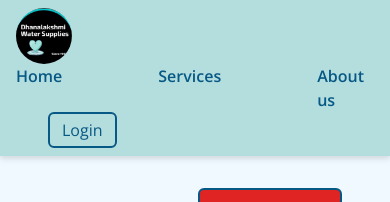
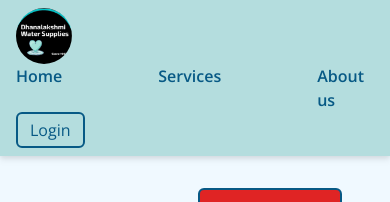
Before and after one commit to EclipticCode/DWS-FE, a React (Vite) app: page / in a window 390 px wide. Shown: the top 202 px of the page. Built offline with nearby package versions, Linux system fonts and the light colour scheme.

Commit message:
alignment changes

```diff
--- a/src/Components/Navbar.jsx
+++ b/src/Components/Navbar.jsx
@@ -27,7 +27,7 @@ const Navbar = () => {
           <Link to={"/aboutUs"}>About us</Link>
         </div>
       </div>
-      <div className="px-8 sm:mt-4 lg:mt-0">
+      <div className="xs:px-4 sm:px-8 sm:mt-4 lg:mt-0">
        {username ?  <button className="border-2 text-primary border-primary rounded-md px-3 py-1 hover:bg-primary hover:text-white" onClick={() => handleLogout()}>
          Logout
         </button> :  <button className="border-2 text-primary border-primary rounded-md px-3 py-1 hover:bg-primary hover:text-white">
```
